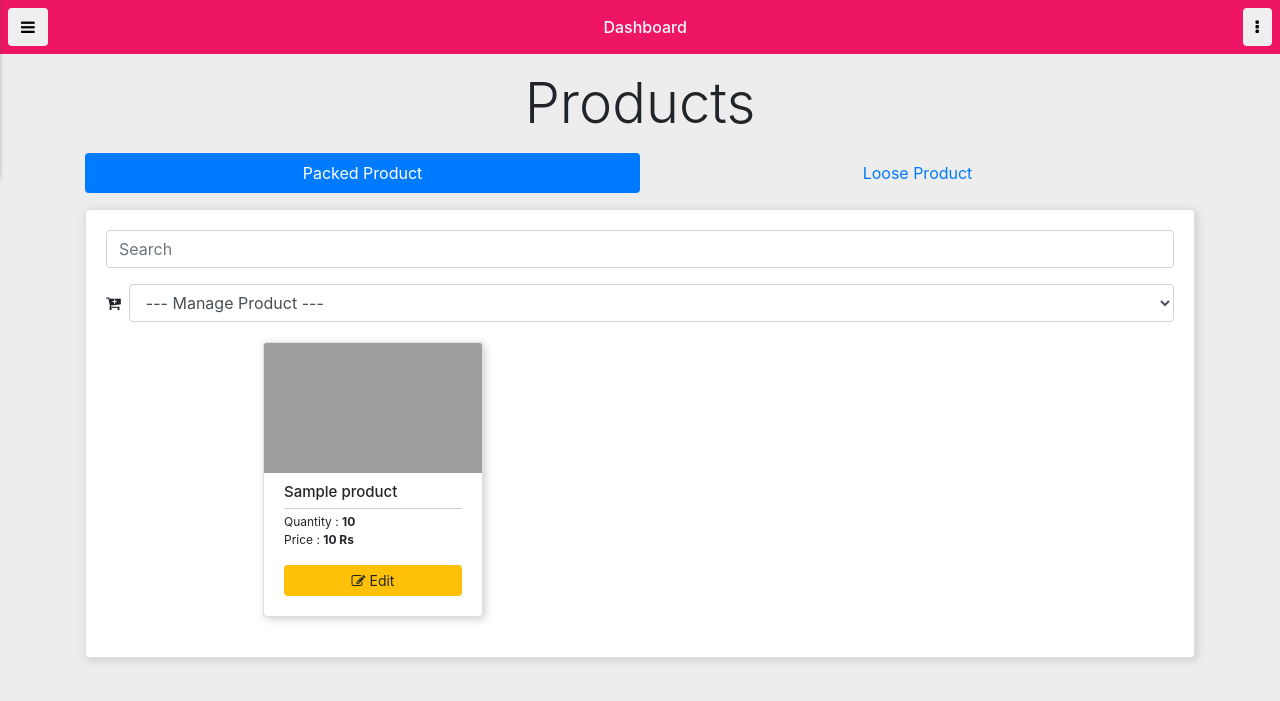
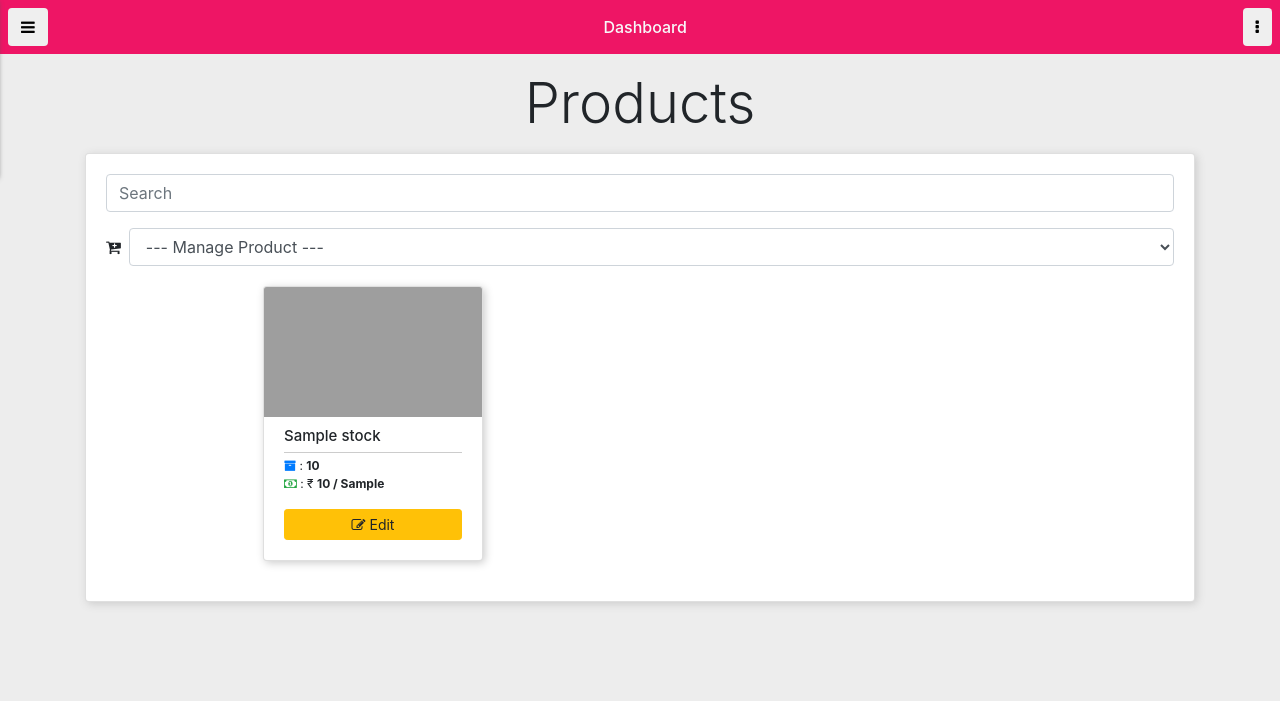
Before and after one commit to ShaikhDanish04/OpenMarket, a PHP site: page /seller/index.php?page=product-list in a window 1280 px wide. Shown: the top 701 px of the page. Run offline with PHP 8.4, Linux system fonts and the light colour scheme; the visitor is signed in with stand-in values (Sample User, id 1); tables that the repository leaves empty or names only in its code hold one stand-in row (values such as "Sample post"); some libraries are stand-ins or nearby versions; grey boxes are pictures that could not be loaded.

Commit message:
Seller Product List Stable

```diff
--- a/seller/index.php
+++ b/seller/index.php
@@ -128,7 +128,7 @@
             <div class="end">
                 <button type="button" class="btn" data-toggle="dropdown"><i class="fa fa-ellipsis-v"></i></button>
                 <div class="dropdown-menu mt-3">
-                    <a class="dropdown-item" href="?logout=true">Logout</a>
+                    <a class="dropdown-item" href="?logout=true"><i class="fa fa-sign-out"></i> Logout</a>
                 </div>
             </div>
         </div>
--- a/seller/register.php
+++ b/seller/register.php
@@ -97,7 +97,7 @@ if (isset($_POST['register_submit'])) {
                                 </script>
                             </div>
 
-                            <div class="carousel-item p-1 active">
+                            <div class="carousel-item p-1">
                                 <p class="h3 text-center mb-4">Verification</p>
                                 <div class="form-group">
                                     <label for="">Email ID</label>
@@ -124,7 +124,7 @@ if (isset($_POST['register_submit'])) {
                             </div>
 
 
-                            <div class="carousel-item p-1 active">
+                            <div class="carousel-item p-1">
                                 <p class="h3 text-center mb-3">Thank You</p>
                                 <p class="h6 text-center text-success">Your OTP is Verified !!!</p>
 
--- a/seller/request/get_packed_product_list.php
+++ /dev/null
@@ -1,11 +0,0 @@
-<?php include('../../connect.php');
-
-$result = $conn->query("SELECT * FROM packed_product_list");
-$product_list = array();
-
-while ($row = $result->fetch_assoc()) {
-    array_push($product_list, $row['product_name']);
-}
-
-echo json_encode($product_list);
-// print_r($product_list);
--- a/seller/request/get_loose_product_list.php
+++ b/seller/request/get_product_list.php
@@ -1,6 +1,6 @@
 <?php include('../../connect.php');
 
-$result = $conn->query("SELECT * FROM loose_product_list");
+$result = $conn->query("SELECT * FROM product_list");
 $product_list = array();
 
 while ($row = $result->fetch_assoc()) {
--- a/seller/view/product-list.php
+++ b/seller/view/product-list.php
@@ -2,7 +2,6 @@
     .product {
         padding: .25rem !important;
         margin-bottom: 1rem;
-        ;
     }
 
     .product .card-img-top {
@@ -21,6 +20,10 @@
 
     .product .card-body {
         padding-top: .5rem;
+
+        display: flex;
+        flex-direction: column;
+        justify-content: space-between;
     }
 
     .product .card-title {
@@ -60,17 +63,6 @@
 </style>
 <div class="container py-3">
     <p class="display-4 text-center">Products</p>
-    <!-- Nav pills -->
-    <ul class="nav nav-pills nav-justified mb-3">
-        <li class="nav-item">
-            <a class="nav-link active" data-toggle="pill" href="#packed_product">Packed Product</a>
-        </li>
-        <li class="nav-item">
-            <a class="nav-link" data-toggle="pill" href="#loose_product">Loose Product</a>
-        </li>
-    </ul>
-    <div class="tab-content">
-        <div class="tab-pane active" id="packed_product">
     <div class="card">
         <div class="card-body">
             <div class="form-group">
@@ -86,44 +78,33 @@
             </div>
             <div class="product-list row no-gutters">
                 <?php
-                        $result = $conn->query("SELECT * FROM `packed_products` WHERE shop_id='$id'");
+                $result = $conn->query("SELECT * FROM `seller_product_stock` WHERE shop_id='$id'");
                 while ($row = $result->fetch_assoc()) {
+                    $quantity = $row['quantity_of_items'];
+                    $unit = explode('.', strval($row['quantity_of_items']));
+                    if ($row['sold_by'] == "Kg") {
+                        $quantity = $unit[0] . ' kilo ' . substr(strval($row['quantity_of_items'] * 1000), '-3') . ' gram';
+                    }
+                    if ($row['sold_by'] == "Liter") {
+                        $quantity = $unit[0] . ' liter ' . substr(strval($row['quantity_of_items'] * 1000), '-3') . ' ml';
+                    }
+                    if ($row['sold_by'] == "Unit") {
+                        $quantity = $unit[0] . ' Unit ';
+                    }
                     echo '' .
                         '<div class="col-6 product">' .
                         '   <div class="card">' .
                         '       <img class="card-img-top" src="holder.js/100x180/" alt="">' .
                         '       <div class="card-body">' .
                         '           <p class="card-title">' . $row["product_name"] . '</p>' .
-                                '           <p class="card-text mb-0">Quantity : <b>' . $row['quantity_of_items'] . ' </b></p>' .
-                                '           <p class="card-text">Price : <b>' . $row['price_per_item'] . ' Rs</b></p>' .
+                        '           <p class="card-text mb-0"><i class="fa fa-archive text-primary"></i> : <b>' . $quantity  . ' </b></p>' .
+                        '           <p class="card-text"><i class="fa fa-money text-success"></i> : ₹ <b>' . $row['price_per_item'] . ' / ' . $row['sold_by'] . '</b></p>' .
                         '           <button data-toggle="modal" data-target="#edit_product" class="btn btn-warning btn-sm w-100" data-name="' . $row["product_name"] . '"><i class="fa fa-edit"></i> Edit</button>' .
                         '       </div>' .
                         '    </div>' .
                         '</div>';
                 }
                 ?>
-                    </div>
-                </div>
-            </div>
-        </div>
-        <script>
-
-        </script>
-        <div class="tab-pane fade" id="loose_product">
-            <div class="card">
-                <div class="card-body">
-                    <div class="form-group">
-                        <input type="text" name="search_product" class="form-control" placeholder="Search">
-                    </div>
-                    <div class="btn-group w-100 mb-3 align-items-center">
-                        <i class="fa fa-cart-plus mr-2"></i>
-                        <select name="product_name" class="form-control">
-                            <option value="">--- Manage Product ---</option>
-                        </select>
-                        <button class="btn btn-sm btn-success ml-2 rounded add-product" style="display: none"><i class="fa fa-plus"></i></button>
-                        <button class="btn btn-sm btn-danger ml-2 rounded remove-product" style="display: none"><i class="fa fa-minus"></i></button>
-                    </div>
-                </div>
             </div>
         </div>
     </div>
@@ -145,17 +126,57 @@
                             <p class="card-title"></p>
                             <input type="hidden" name="operation">
                             <input type="hidden" name="product_name">
+
+                            <div class="form-group mt-3">
+                                <label for="">Sold By</label>
+                                <select name="sold_by" class="form-control" required>
+                                    <option value="">--- Select ---</option>
+                                    <option value="Unit">Unit</option>
+                                    <option value="Kg">Kg</option>
+                                    <option value="Liter">Liter</option>
+                                </select>
+                                <small class="text-muted">*Required</small>
+                            </div>
+
                             <div class="form-group">
                                 <label for="">Enter Quantity in Number</label>
                                 <div class="d-flex">
                                     <button type="button" class="btn btn-danger minus-val btn-lg" tabindex="-1"><i class="fa fa-minus"></i></button>
-                                    <input type="number" value="0" min="0" name="quantity_of_items" class="form-control mx-2 btn-lg text-center" required>
+                                    <input type="number" step="0.005" value="0" min="0" name="quantity_of_items" class="form-control mx-2 btn-lg text-center" required>
                                     <button type="button" class="btn btn-success plus-val btn-lg" tabindex="-1"><i class="fa fa-plus"></i></button>
                                 </div>
+                                <p class="h4 mt-3 text-center estimation"></p>
                                 <small class="text-muted">*Required</small>
                             </div>
+                            <script>
+                                $('.minus-val').click(function() {
+                                    $(this).next().val(Number($(this).next().val()) - Number(1));
+                                    $(this).next().change();
+                                })
+                                $('.plus-val').click(function() {
+                                    $(this).prev().val(Number($(this).prev().val()) + Number(1));
+                                    $(this).prev().change();
+                                })
+                                $('[name="quantity_of_items"],.modal-body').on('change click', function() {
+                                    var value = $('[name="quantity_of_items"]').val();
+                                    var unit = value.toString().split(".");
+
+                                    if ($('[name="sold_by"]').val() == "Kg") {
+                                        $('.estimation').text(unit[0] + ' kilo ' + Number((value * 1000).toString().slice(-3)) + ' gram');
+                                    }
+                                    if ($('[name="sold_by"]').val() == "Liter") {
+                                        $('.estimation').text(unit[0] + ' liter ' + Number((value * 1000).toString().slice(-3)) + ' ml');
+                                    }
+                                    if ($('[name="sold_by"]').val() == "Unit") {
+                                        $('.estimation').text(unit[0] + ' Unit ');
+                                        $(this).attr('step', '1');
+                                    } else {
+                                        $(this).attr('step', '0.005');
+                                    }
+                                })
+                            </script>
                             <div class="form-group">
-                                <label for="">Enter Price Per Item</label>
+                                <label for="">Enter Price Per Quantity</label>
                                 <input type="text" name="price_per_item" class="form-control" required>
                                 <small class="text-muted">*Required</small>
                             </div>
@@ -172,56 +193,56 @@
 </div>
 <script>
     $(document).ready(function() {
-        fetch('request/get_packed_product_list.php')
+        fetch('request/get_product_list.php')
             .then(function(response) {
                 response.json().then(function(data) {
                     $.each(data, function(index, data) {
-                        $('#packed_product [name="product_name"]').append('<option value="' + data + '">' + data + '</option>');
+                        $('[name="product_name"]').append('<option value="' + data + '">' + data + '</option>');
                     });
                 });
             })
 
-        $('#packed_product [name="search_product"]').on("keyup", function() {
+        $('[name="search_product"]').on("keyup", function() {
             var value = $(this).val().toLowerCase();
-            $('#packed_product .product-list .product').filter(function() {
+            $('.product-list .product').filter(function() {
                 $(this).toggle($(this).text().toLowerCase().indexOf(value) > -1)
             });
         });
 
-        $('#packed_product [name="product_name"]').change(function() {
+        $('[name="product_name"]').change(function() {
             console.log($(this).val());
-            $('#packed_product .add-product').hide();
-            $('#packed_product .remove-product').hide();
+            $('.add-product').hide();
+            $('.remove-product').hide();
 
             $.ajax({
                 type: "POST",
                 url: "request/manage_product_in_shop.php",
                 data: {
                     "operation": "check",
-                    "product_name": $('#packed_product [name="product_name"]').val()
+                    "product_name": $('[name="product_name"]').val()
                 },
                 success: function(data) {
                     console.log(data);
-                    if (data == 0) $('#packed_product .add-product').show();
-                    else $('#packed_product .remove-product').show();
+                    if (data == 0) $('.add-product').show();
+                    else $('.remove-product').show();
                 }
             });
 
         });
-        $('#packed_product .add-product').click(function() {
+        $('.add-product').click(function() {
             $.ajax({
                 type: "POST",
                 url: "request/manage_product_in_shop.php",
                 data: {
                     "operation": "add",
-                    "product_name": $('#packed_product [name="product_name"]').val()
+                    "product_name": $('[name="product_name"]').val()
                 },
                 success: function(data) {
                     location.reload();
                 }
             });
         });
-        $('#packed_product .remove-product').click(function() {
+        $('.remove-product').click(function() {
             $.ajax({
                 type: "POST",
                 url: "request/manage_product_in_shop.php",
@@ -234,7 +255,7 @@
                 }
             });
         });
-        $('#packed_product [data-name]').click(function() {
+        $('[data-name]').click(function() {
             $('.modal [name="operation"]').val('update_product');
 
             $.ajax({
@@ -250,6 +271,7 @@
                     $('.modal [name="product_name"]').val(productObj.product_name);
 
 
+                    $('.modal [name="sold_by"]').val(productObj.sold_by);
                     $('.modal [name="quantity_of_items"]').val(productObj.quantity_of_items);
                     $('.modal [name="price_per_item"]').val(productObj.price_per_item);
                 }
@@ -258,24 +280,7 @@
     })
 </script>
 
-<script>
-    $(document).ready(function() {
-        fetch('request/get_loose_product_list.php')
-            .then(function(response) {
-                response.json().then(function(data) {
-                    $.each(data, function(index, data) {
-                        $('#loose_product [name="product_name"]').append('<option value="' + data + '">' + data + '</option>');
-                    });
-                });
-            })
-        $('#loose_product [name="search_product"]').on("keyup", function() {
-            var value = $(this).val().toLowerCase();
-            $('#loose_product .product-list .product').filter(function() {
-                $(this).toggle($(this).text().toLowerCase().indexOf(value) > -1)
-            });
-        });
-    })
-</script>
+
 <script>
     $('form').submit(function(e) {
         e.preventDefault(); // avoid to execute the actual submit of the form.
@@ -289,11 +294,4 @@
             }
         });
     })
-
-    $('.minus-val').click(function() {
-        $(this).next().val(Number($(this).next().val()) - Number(1));
-    })
-    $('.plus-val').click(function() {
-        $(this).prev().val(Number($(this).prev().val()) + Number(1));
-    })
 </script>
```
Also changed, not shown: seller/request/address_mapper.php (added, +48 -0 lines), seller/request/manage_product_in_shop.php (+7 -5 lines), seller/view/Location.php (+125 -18 lines). Lines whose indentation alone changed are shown as unchanged.
